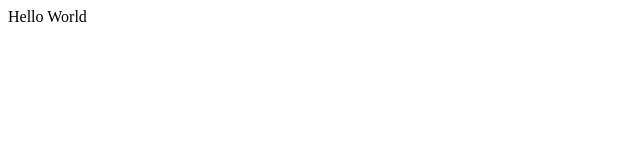
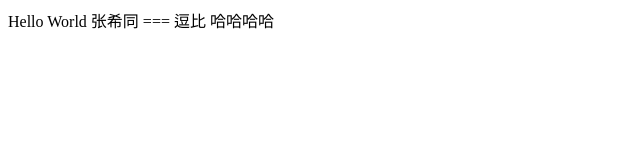
Before and after one commit to limuran/limuran.github.io, a plain HTML site: page index.html in a window 1280 px wide. Shown: the whole page, without its empty margins (0-640 px from the left). Drawn offline with Linux system fonts and the light colour scheme.

Commit message:
哈哈哈

```diff
--- a/index.html
+++ b/index.html
@@ -8,5 +8,7 @@
 </head>
 <body>
     Hello World
+    张希同 === 逗比
+    哈哈哈哈
 </body>
 </html>
```
